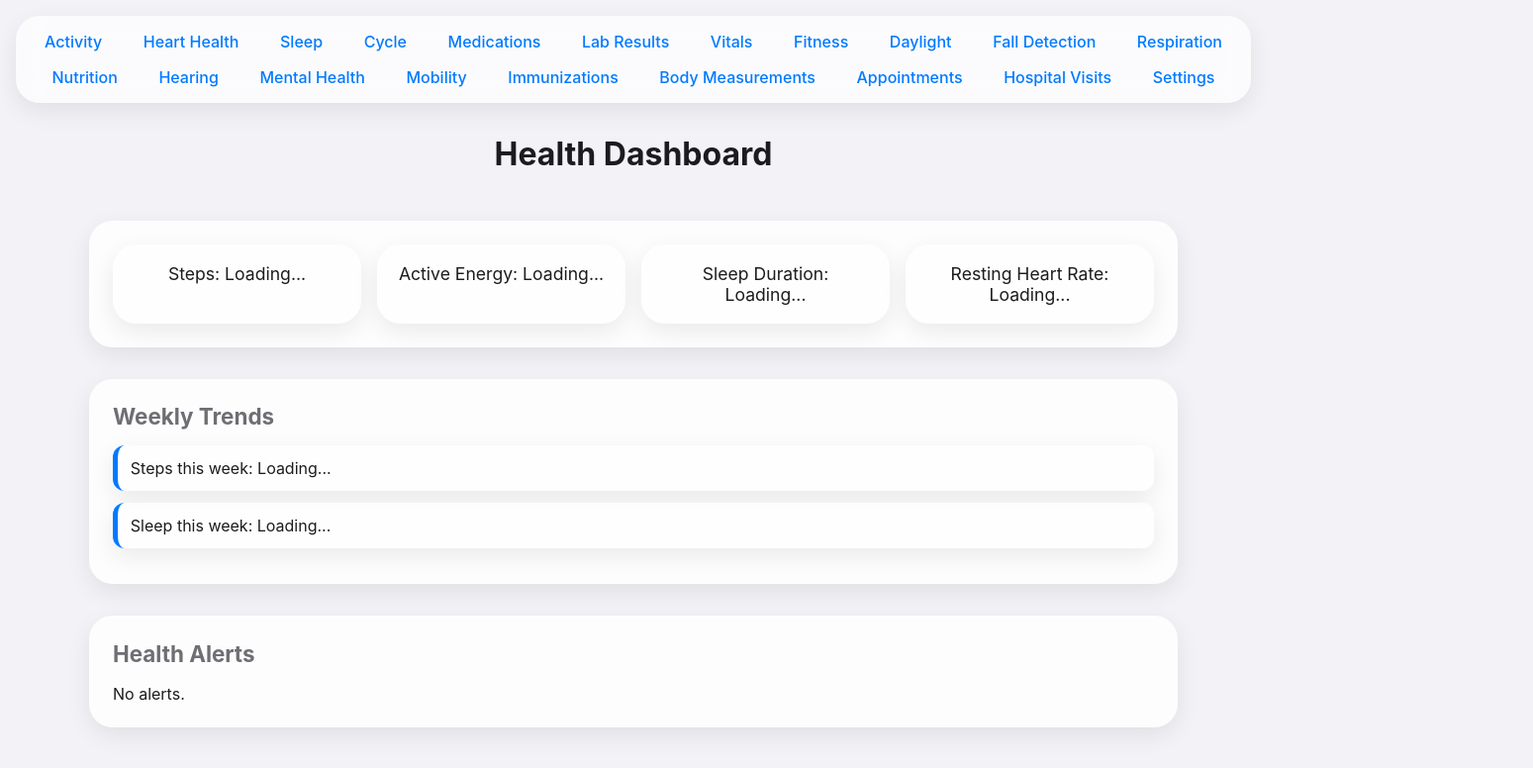
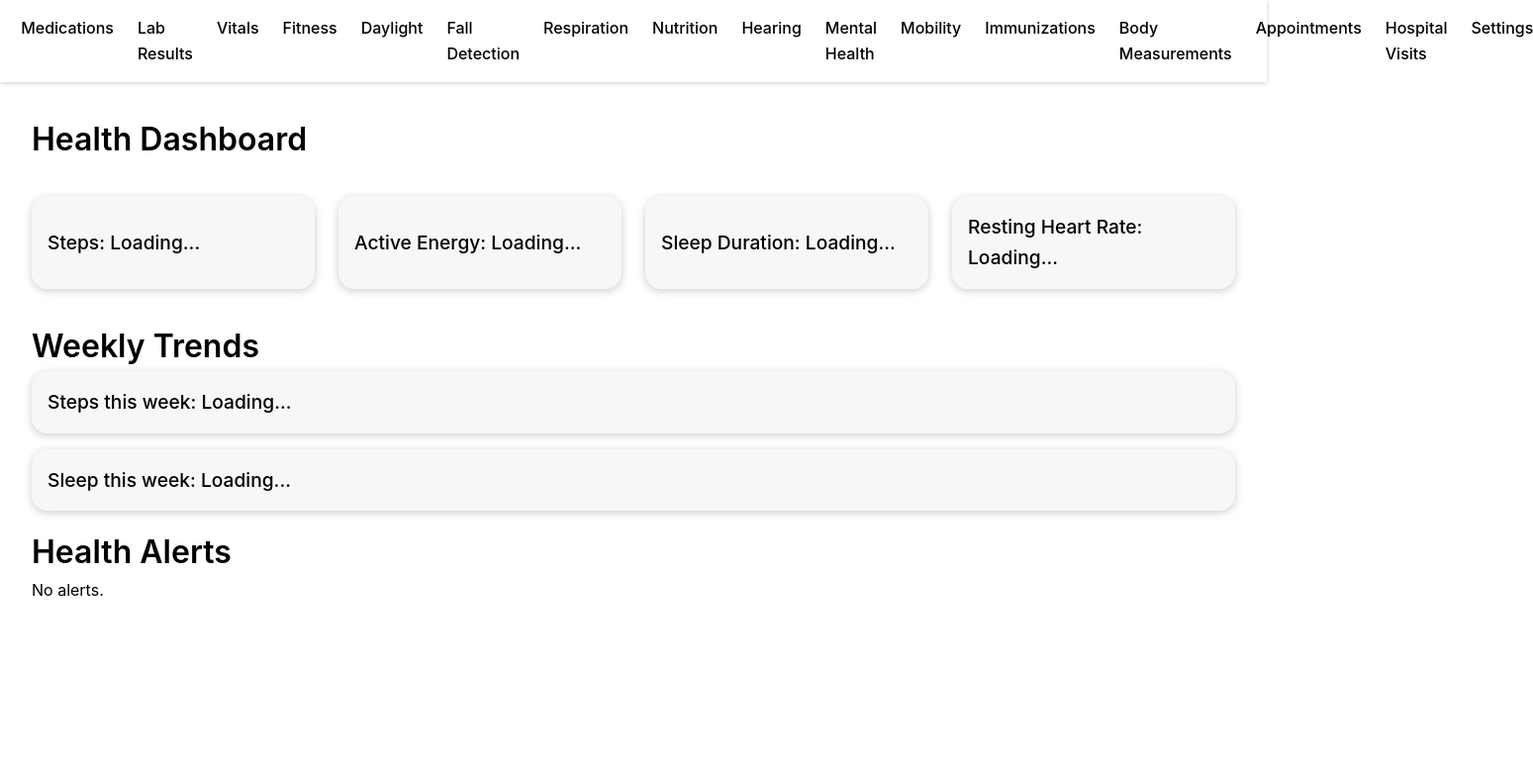
Before and after one commit to BusArmyDude/rivershealthportal, a plain HTML site: page root/index.html in a window 1280 px wide. Shown: the whole page at 99% size, 1549 px wide, since content can reach past the window. Drawn offline with Linux system fonts and the light colour scheme.

Commit message:
Update styles.css

```diff
--- a/css/styles.css
+++ b/css/styles.css
@@ -1,138 +1,129 @@
-/* Base Variables */
+/* Root-level variables for colors and theme */
 :root {
-  --text-color: #1c1c1e;
-  --subtle-text: #6e6e73;
-  --accent-color: #007aff;
+  --primary-color: #007aff;
+  --secondary-color: #f7f7f7;
+  --background-color-light: #ffffff;
+  --background-color-dark: #1c1c1e;
+  --text-color-light: #000000;
+  --text-color-dark: #ffffff;
   --danger-color: #ff3b30;
-  --background: #f2f2f7;
-  --glass-bg: rgba(255, 255, 255, 0.7);
-  --card-bg: rgba(255, 255, 255, 0.85);
-  --border-radius: 24px;
-  --shadow: 0 8px 24px rgba(0, 0, 0, 0.08);
+  --success-color: #4cd964;
+  --warning-color: #ffcc00;
   --transition: 0.3s ease;
+  --shadow-color: rgba(0, 0, 0, 0.2);
 }
 
-@media (prefers-color-scheme: dark) {
-  :root {
-    --text-color: #ffffff;
-    --subtle-text: #a1a1a1;
-    --accent-color: #0a84ff;
-    --danger-color: #ff453a;
-    --background: #000000;
-    --glass-bg: rgba(28, 28, 30, 0.7);
-    --card-bg: rgba(44, 44, 46, 0.85);
-    --shadow: 0 8px 24px rgba(0, 0, 0, 0.5);
-  }
+/* Dark mode variables */
+[data-theme='dark'] {
+  --background-color-light: #1c1c1e;
+  --background-color-dark: #000000;
+  --text-color-light: #ffffff;
+  --text-color-dark: #000000;
+  --danger-color: #ff3b30;
+  --success-color: #4cd964;
+  --warning-color: #ffcc00;
 }
 
-* {
+/* General Styles */
+*,
+*::before,
+*::after {
   margin: 0;
   padding: 0;
   box-sizing: border-box;
 }
 
 body {
-  font-family: -apple-system, BlinkMacSystemFont, "Segoe UI", Roboto, Helvetica, Arial, sans-serif;
-  background: var(--background);
-  color: var(--text-color);
-  padding: 1rem;
-  transition: background var(--transition), color var(--transition);
+  font-family: -apple-system, BlinkMacSystemFont, "Segoe UI", "Roboto", "Oxygen", "Ubuntu", "Cantarell", "Fira Sans", "Droid Sans", "Helvetica Neue", sans-serif;
+  background-color: var(--background-color-light);
+  color: var(--text-color-light);
+  line-height: 1.6;
+  font-size: 16px;
+  transition: background-color var(--transition), color var(--transition);
 }
 
-/* Navigation */
+main {
+  padding: 2rem;
+}
+
+h1,
+h2 {
+  font-size: 2rem;
+  font-weight: 600;
+}
+
+a {
+  text-decoration: none;
+  color: var(--primary-color);
+  transition: color var(--transition);
+}
+
+a:hover {
+  color: #0051b8;
+}
+
+/* Header and Navigation */
 nav {
-  background: var(--glass-bg);
-  backdrop-filter: blur(12px);
-  padding: 1rem;
-  margin-bottom: 2rem;
-  border-radius: var(--border-radius);
-  box-shadow: var(--shadow);
-  display: flex;
-  justify-content: center;
-  flex-wrap: wrap;
+  background-color: var(--background-color-light);
+  position: sticky;
+  top: 0;
+  box-shadow: 0 1px 5px var(--shadow-color);
+  padding: 1rem 0;
 }
 
 nav ul {
   display: flex;
-  flex-wrap: wrap;
-  gap: 1rem;
+  justify-content: center;
+  gap: 1.5rem;
   list-style: none;
-  justify-content: center;
 }
 
 nav a {
-  text-decoration: none;
-  color: var(--accent-color);
   font-weight: 500;
-  padding: 0.4rem 0.8rem;
-  border-radius: 12px;
-  transition: background var(--transition);
+  font-size: 1rem;
+  color: var(--text-color-light);
 }
 
 nav a:hover {
-  background: rgba(0, 122, 255, 0.1);
+  color: var(--primary-color);
 }
 
-/* Dashboard Layout */
-main {
+/* Health Dashboard - Summary Tiles */
+#summary {
   display: grid;
-  gap: 2rem;
-  max-width: 1100px;
-  margin: 0 auto;
+  grid-template-columns: repeat(auto-fit, minmax(250px, 1fr));
+  gap: 1.5rem;
+  margin-top: 2rem;
 }
 
-h1 {
-  font-size: 2rem;
-  text-align: center;
+.tile {
+  background-color: var(--secondary-color);
+  border-radius: 16px;
+  padding: 1rem;
+  box-shadow: 0 2px 8px var(--shadow-color);
+  font-size: 1.2rem;
+  display: flex;
+  justify-content: space-between;
+  align-items: center;
+  font-weight: 500;
+}
+
+/* Trends Section */
+#trends {
+  margin-top: 2rem;
+}
+
+.trend {
+  background-color: var(--secondary-color);
+  padding: 1rem;
+  border-radius: 16px;
+  box-shadow: 0 2px 8px var(--shadow-color);
+  font-size: 1.2rem;
+  font-weight: 500;
   margin-bottom: 1rem;
 }
 
-section {
-  background: var(--card-bg);
-  border-radius: var(--border-radius);
-  padding: 1.5rem;
-  box-shadow: var(--shadow);
-  transition: background var(--transition), box-shadow var(--transition);
-}
-
-section h2 {
-  font-size: 1.4rem;
-  margin-bottom: 1rem;
-  color: var(--subtle-text);
-}
-
-/* Summary Tiles */
-#summary {
-  display: grid;
-  grid-template-columns: repeat(auto-fit, minmax(220px, 1fr));
-  gap: 1rem;
-}
-
-.tile {
-  background: var(--glass-bg);
-  padding: 1.2rem;
-  border-radius: var(--border-radius);
-  text-align: center;
-  box-shadow: var(--shadow);
-  font-size: 1.1rem;
-  transition: transform var(--transition);
-}
-
-.tile:hover {
-  transform: translateY(-2px);
-}
-
-/* Trends Section */
-#trends .trend {
-  margin-bottom: 0.75rem;
-  padding: 0.8rem;
-  border-left: 5px solid var(--accent-color);
-  background: var(--glass-bg);
-  border-radius: 12px;
-  box-shadow: var(--shadow);
-}
-
-/* Health Alerts */
+/* Health Alerts (Emergency Style) */
 #alerts-container {
   display: flex;
   flex-direction: column;
@@ -148,8 +139,9 @@ section h2 {
   display: flex;
   align-items: center;
   gap: 1rem;
-  animation: pulseAlert 2s infinite;
+  animation: pulseAlert 2s infinite, flashWarning 1s alternate infinite;
   box-shadow: 0 0 12px rgba(255, 59, 48, 0.5);
+  transition: background var(--transition);
 }
 
 .alert-icon {
@@ -157,6 +149,7 @@ section h2 {
   animation: rotate 2s linear infinite;
 }
 
+/* Animation for Pulsing Alerts */
 @keyframes pulseAlert {
   0% {
     transform: scale(1);
@@ -172,6 +165,20 @@ section h2 {
   }
 }
 
+/* Flashing Red Background for More Urgency */
+@keyframes flashWarning {
+  0% {
+    background-color: var(--danger-color);
+  }
+  50% {
+    background-color: #ff7261;
+  }
+  100% {
+    background-color: var(--danger-color);
+  }
+}
+
+/* Rotation for Alert Icons */
 @keyframes rotate {
   0% {
     transform: rotate(0);
@@ -181,18 +188,37 @@ section h2 {
   }
 }
 
-/* Responsive */
+/* Mobile-friendly adjustments */
 @media screen and (max-width: 600px) {
-  nav ul {
-    flex-direction: column;
-    align-items: center;
+  .alert {
+    font-size: 1rem;
+    padding: 0.8rem;
+  }
+
+  .alert-icon {
+    font-size: 1.25rem;
+  }
+
+  #summary {
+    grid-template-columns: 1fr;
   }
 
   .tile {
     font-size: 1rem;
   }
 
-  h1 {
-    font-size: 1.5rem;
+  #trends .trend {
+    font-size: 1rem;
   }
 }
+
+/* Light/Dark Mode Styles */
+[data-theme='dark'] {
+  --background-color-light: #1c1c1e;
+  --background-color-dark: #000000;
+  --text-color-light: #ffffff;
+  --text-color-dark: #000000;
+  --danger-color: #ff3b30;
+  --success-color: #4cd964;
+  --warning-color: #ffcc00;
+}
```
